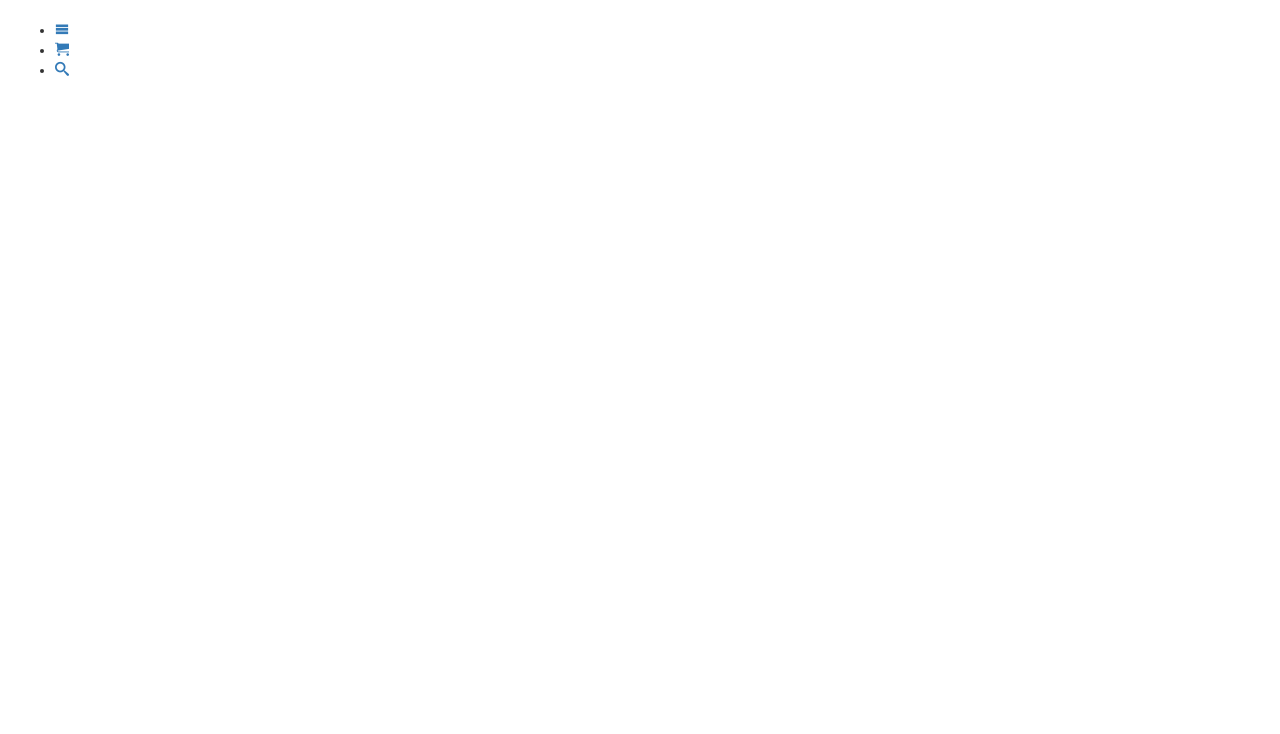
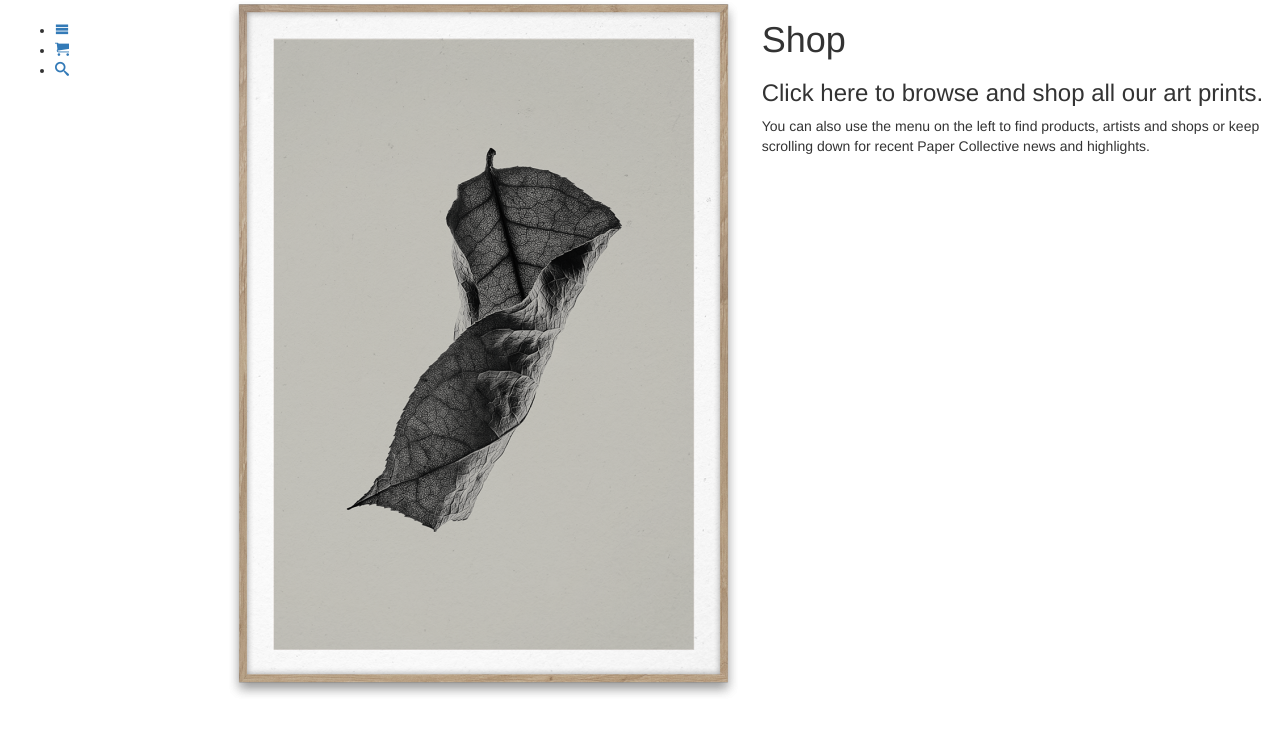
Before and after one commit to gvajro/ESERCIZIO-14-BOOTSTRAP, a plain HTML site: page index.html in a window 1280 px wide. Drawn offline with Linux system fonts and the light colour scheme; files whose address does not match are found by name.

Commit message:
inizio primo box

```diff
--- a/index.html
+++ b/index.html
@@ -30,10 +30,25 @@
         <div class="col-xs-12 col-sm-10">
           <div class="row">
             <div class="col-xs-6">
-
+              <div class="box-left box">
+                <div class="size">
+                  <a class="info" href="#"></a>
+                  <img src="image/sabi.png" alt="">
+                </div>
+              </div>
             </div>
             <div class="col-xs-6">
-
+              <div class="box-right box">
+                <div class="size">
+                  <a class="info" href="#"></a>
+                  <div class="text">
+                    <h1>Shop</h1>
+                    <h3>Click here to browse and shop all our art prints.</h3>
+                    <p>You can also use the menu on the left to find products, artists and shops or keep scrolling
+                      down for recent Paper Collective news and highlights.</p>
+                  </div>
+                </div>
+              </div>
             </div>
           </div>
         </div>
```
Also changed, not shown: image/sabi.png (added).
